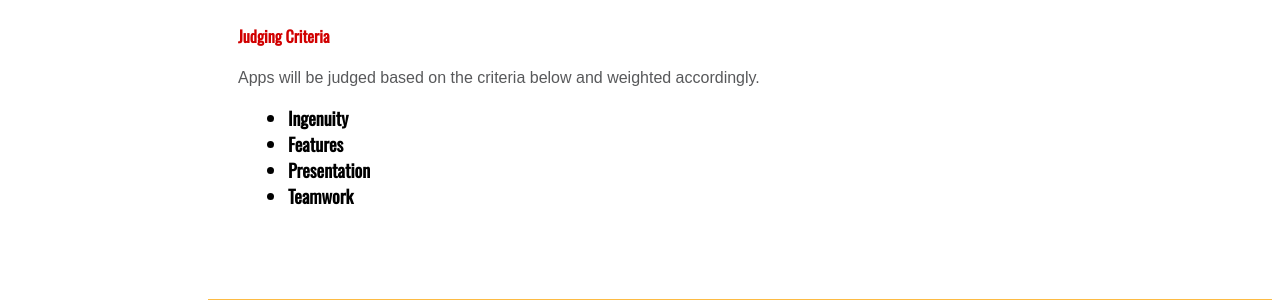
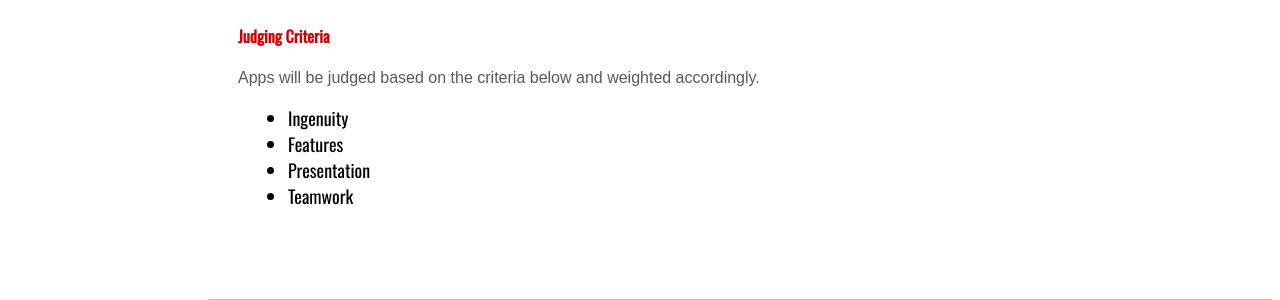
Before and after one commit to wvjb/uphackathon, a Jekyll site: the page built from index.html, in a window 1280 px wide. Shown: the part 3294-3594 px from the top of the page. Built offline with Jekyll 4.4.1, drawn with Linux system fonts in a browser that asks for light colours.

Commit message:
Update index.html

```diff
--- a/index.html
+++ b/index.html
@@ -178,7 +178,7 @@ title: Hack Weekends
         <div class="span4" style="padding-left: 30px;">
             <h4>Judging Criteria</h4>
             <p>Apps will be judged based on the criteria below and weighted accordingly.</p>
-            <ul style="padding-left: 50px; font-size: 18px; font-weight: bold;">
+            <ul style="padding-left: 50px; font-size: 18px;">
                 <li>Ingenuity</li>
                 <li>Features</li>
                 <li>Presentation</li>
```
